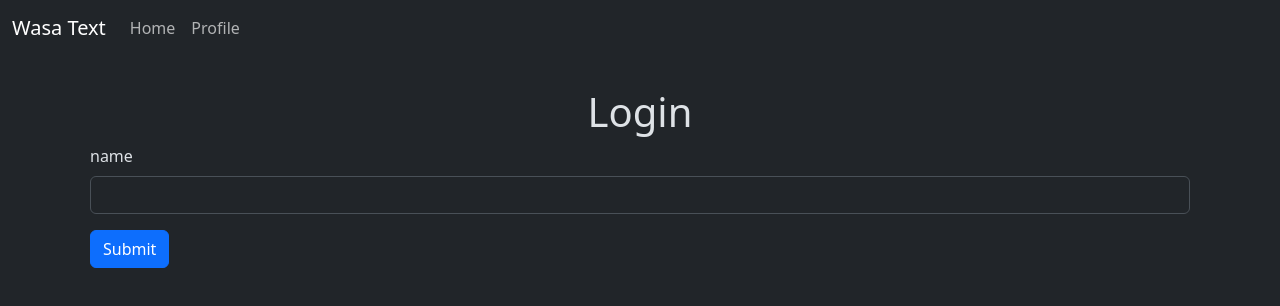
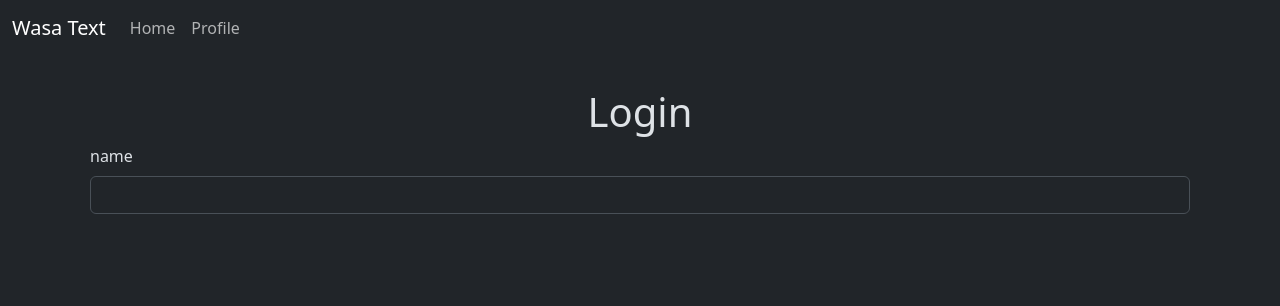
Before and after one commit to wippy00/tipo, a Vue app in the folder webui/: page /#/ in a window 1280 px wide. Shown: the top 306 px of the page. Built offline with nearby package versions, Linux system fonts and the light colour scheme; no server answers.

Commit message:
fix: comment out submit button

```diff
--- a/webui/src/views/HomeView.vue
+++ b/webui/src/views/HomeView.vue
@@ -84,7 +84,7 @@
 						<label for="name" class="form-label">name</label>
 						<input type="text" class="form-control" id="name" v-model="name" aria-describedby="nameHelp">
 					</div>
-					<button type="submit" class="btn btn-primary">Submit</button>
+					<!-- <button type="submit" class="btn btn-primary">Submit</button> -->
 				</form>
 			</div>
 
```
